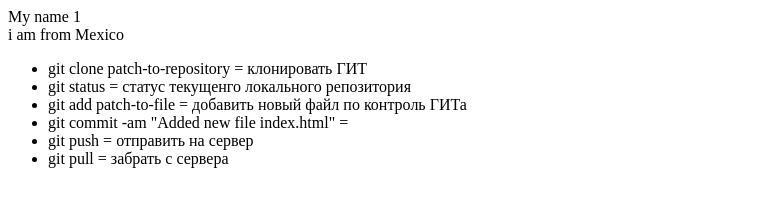
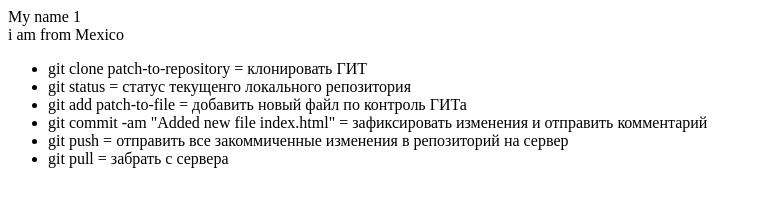
Before and after one commit to purpleSnail2/kam-js-git, a plain HTML site: page index.html in a window 1280 px wide. Shown: the whole page, without its empty margins (0-762 px from the left). Drawn offline with Linux system fonts and the light colour scheme.

Commit message:
Added new file index.html new status

```diff
--- a/index.html
+++ b/index.html
@@ -6,8 +6,8 @@
         <li>git clone patch-to-repository  = клонировать ГИТ</li>
         <li>git status = статус текущенго локального репозитория</li>
         <li>git add patch-to-file  = добавить новый файл по контроль ГИТа</li>
-        <li>git commit -am "Added new file index.html" = </li>
-        <li>git push = отправить на сервер </li>
+        <li>git commit -am "Added new file index.html" = зафиксировать изменения и отправить комментарий</li>
+        <li>git push = отправить все закоммиченные изменения в репозиторий на сервер </li>
         <li>git pull = забрать с сервера </li>
     </ul>
 
```
